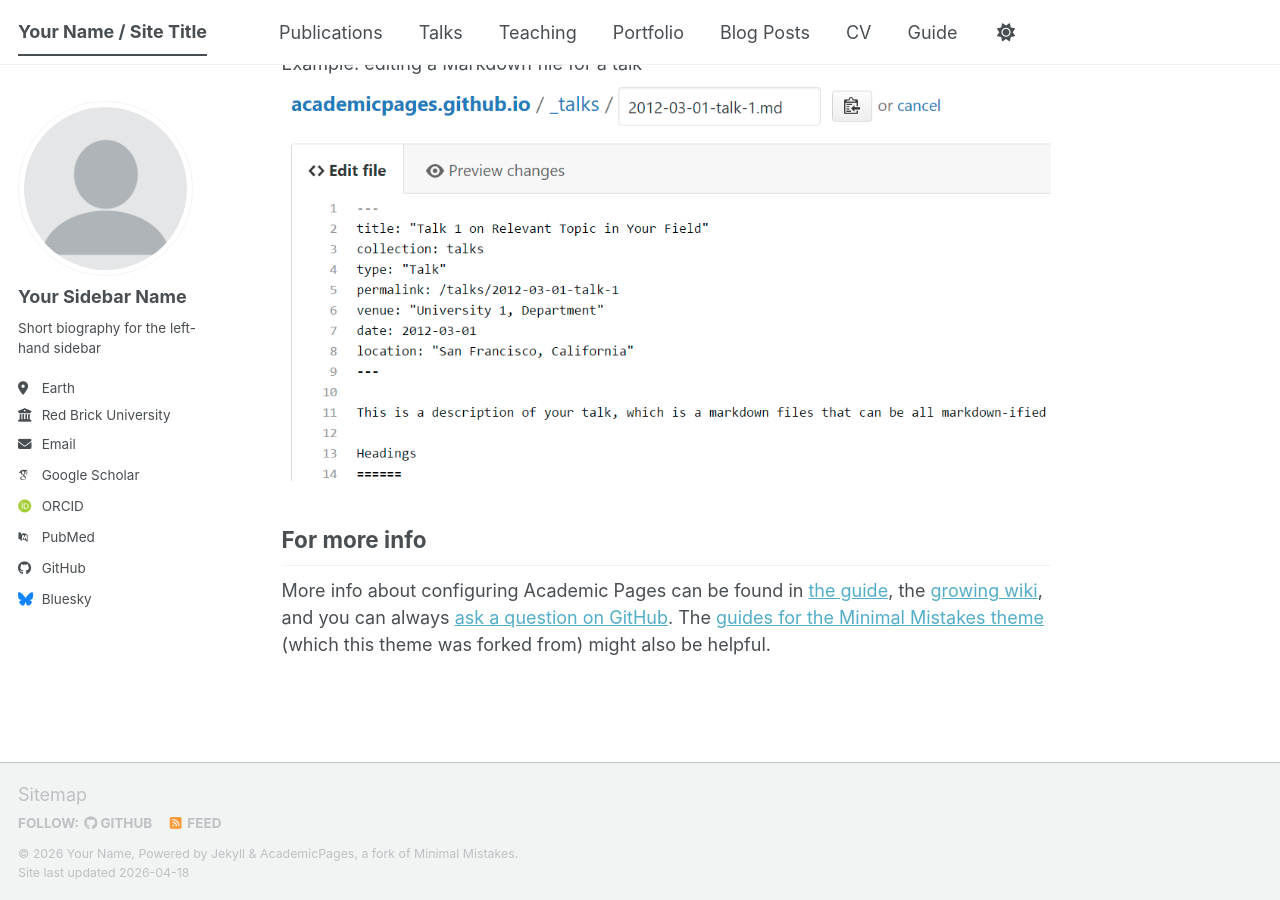
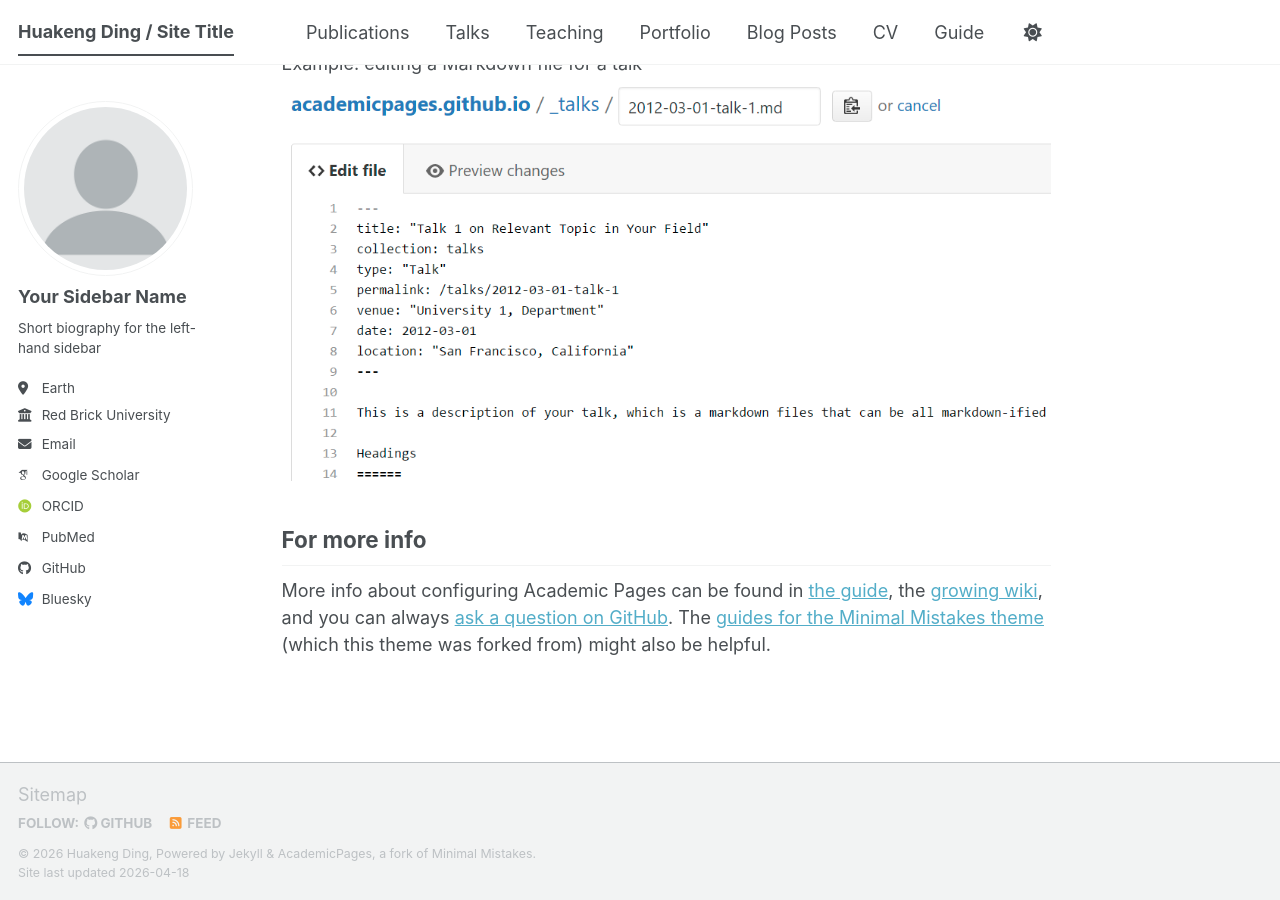
Before and after one commit to Florentino-Ariza/Florentino-Ariza.github.io, a Jekyll site: the page built from _pages/about.md, in a window 1280 px wide and 900 px high, scrolled down 2720 px. Built offline with Jekyll 4.4.1, drawn with Linux system fonts in a browser that asks for light colours; some web fonts are replaced; a script bundle is joined from its source files by our own code; library files that are not in the unit come from our copies.

Commit message:
Update site title and author name in config

```diff
--- a/_config.yml
+++ b/_config.yml
@@ -9,9 +9,9 @@
 # Basic Site Settings
 locale                   : "en-US"
 site_theme               : "default" # The available themes options are "default", "air", "sunrise", "mint", "dirt" and "contrast"
-title                    : "Your Name / Site Title"
+title                    : "Huakeng Ding / Site Title"
 title_separator          : "-"
-name                     : &name "Your Name"
+name                     : &name "Huakeng Ding"
 description              : &description "Your Name's academic portfolio"   # Update this with a general description of your site, this is the default if not overridden by a page
 url                      : https://Florentino-Ariza.github.io # The base hostname & protocol for your site e.g. "https://[your GitHub username].github.io",
                                                            # or if you already have some other page hosted on Github then use "https://[your GitHub username].github.io/[Your Repo Name]"
```
